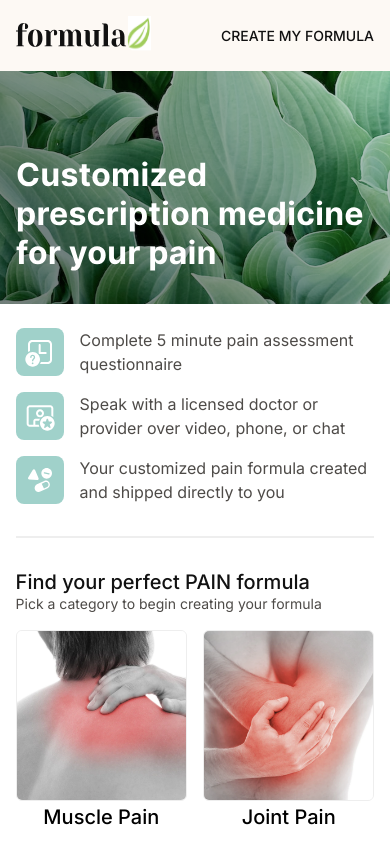
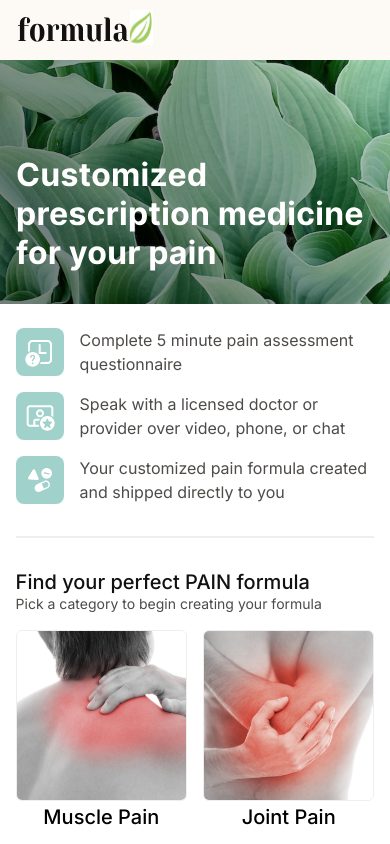
Before and after one commit to shahid37/formula-nextjs, a Next.js app: page /home in a window 390 px wide. Shown: the top 844 px of the page. Built offline with nearby package versions, Linux system fonts and the light colour scheme.

Commit message:
Did some fixings

```diff
--- a/components/Navbar/Navbar.tsx
+++ b/components/Navbar/Navbar.tsx
@@ -1,39 +1,55 @@
 import classNames from "classnames";
 import React, { FC } from "react";
 import Image from "next/image";
-import { useRouter } from "next/navigation";
-
+import { usePathname, useRouter } from "next/navigation";
 
 import Button from "../Button";
-
+import Link from "next/link";
 
 interface NavbarProps {
   showLink?: boolean;
   linkAction?: () => {} | void;
 }
 
+const Container = ({ children, className }: any) => (
+  <div
+    className={`max-w-[1512px] xs:w-[91%] md:w-[84%] mx-auto ${
+      className ?? ""
+    }`}
+  >
+    {children}
+  </div>
+);
+
 const Navbar: FC<NavbarProps> = ({ showLink, linkAction }: NavbarProps) => {
   const router = useRouter();
-  const commonClassNames =
-    "flex justify-between items-center bg-off-white py-4 xs:px-4 md:px-[120px]";
+  const pathname = usePathname();
 
-    const handleClick = ()=>{
-      router.push('/');
-    }
+  const handleClick = () => {
+    router.push("/");
+  };
   return (
-    <div className="w-full">
-      <nav className={classNames(commonClassNames)}>
+    <nav className="w-full h-[60px] flex justify-between items-center">
+      <Container className="w-full h-[100%] flex flex-row justify-between items-center">
+        <Image
+          onClick={handleClick}
+          src="/assets/icons/formul-icon.svg"
+          alt="logo"
+          height={36}
+          width={136}
+          className="cursor-pointer"
+        />
 
-        <Image onClick={handleClick} src="/assets/icons/formul-icon.svg" alt="logo" height={36} width={136} />
-        <div className="flex">
-          {showLink && (
-            <Button onClick={linkAction} type="link">
-              Create my formula
-            </Button>
-          )}
-        </div>
-      </nav>
-    </div>
+        {pathname === "/" && (
+          <Link
+            href="/questionnaries/home"
+            className="text-[#4E4B48] text-[14px] leading-[16.94px] uppercase tracking-[0.25px]"
+          >
+            Create my formula
+          </Link>
+        )}
+      </Container>
+    </nav>
   );
 };
 
--- a/pages/questionnaries/questionnaire.tsx
+++ b/pages/questionnaries/questionnaire.tsx
@@ -40,9 +40,14 @@ const QuestionnairePage: FC<QuestionnairePageProps> = ({
 }: QuestionnairePageProps) => {
   const router = useRouter();
   const [showChild, setShowChild] = useState(false);
-   const [questionnaireData, setQuestionnaireData] = usePersistentState("questionnaireData",{initialValue:{}});
+  const [questionnaireData, setQuestionnaireData] = usePersistentState(
+    "questionnaireData",
+    { initialValue: {} }
+  );
   const [currentQuestion, setCurrentQuestion] = usePersistentState(
-     "currentQuestion",0);
+    "currentQuestion",
+    0
+  );
   const [isCreateQuestion, setIsCreateQuestion] = usePersistentState(
     "isCreateQuestion",
     false
@@ -53,31 +58,27 @@ const QuestionnairePage: FC<QuestionnairePageProps> = ({
     useState(0);
   const [state, setState] = useState(0);
 
-
-  useEffect(()=>{
-    if(currentQuestion > 0){
-      setState(currentQuestion)
+  useEffect(() => {
+    if (currentQuestion > 0) {
+      setState(currentQuestion);
     }
-  },[currentQuestion])
-
+  }, [currentQuestion]);
 
   const handleSetInterval = () => {
-    const  _data = data;
+    const _data = data;
     var localStorageData = localStorage.getItem("questionData");
-    if(localStorageData){
+    if (localStorageData) {
       const localDataArray = JSON.parse(localStorageData);
       localDataArray[state].answers = _data[state].answers;
-    localStorage.setItem("questionData",JSON.stringify(localDataArray));
-    }else{
-    localStorage.setItem("questionData",JSON.stringify([..._data]));
+      localStorage.setItem("questionData", JSON.stringify(localDataArray));
+    } else {
+      localStorage.setItem("questionData", JSON.stringify([..._data]));
     }
     _data[state].loading = false;
     setData([..._data]);
     setState(state + 1);
     setCurrentQuestion(state + 1);
   };
-
-
 
   const handleContinue = async () => {
     if (state < 14) {
@@ -105,7 +106,7 @@ const QuestionnairePage: FC<QuestionnairePageProps> = ({
   );
 
   const checkDisableButton = () => {
-    console.log(data[state]?.answers,"data[state]?.answers")
+    console.log(data[state]?.answers, "data[state]?.answers");
     if (data[state]?.answers && Array.isArray(data[state]?.answers)) {
       if (data[state]?.answers.length === 0) {
         return true;
@@ -119,7 +120,6 @@ const QuestionnairePage: FC<QuestionnairePageProps> = ({
       return false;
     }
   };
-
 
   useEffect(() => {
     setShowChild(true);
@@ -185,7 +185,7 @@ const QuestionnairePage: FC<QuestionnairePageProps> = ({
       <FormulaProcessBar
         currentQuestionNumber={state + 1}
         totalQuestions={15}
-        className="fixed w-full top-0 left-0 right-0 pt-[64px] mt-[10px]"
+        className="fixed w-full top-0 left-0 right-0 pt-[51px] mt-[10px]"
       />
       <Container className="xs:pt-[47px] md:pt-[100px] xl:pt-[122px] xs:pb-[32px] md:pb-[100px] xl:pb-[140px] 2xl:pb-[198px]">
         <div className="xs:max-w-[358px] xs:mr-auto xs:ml-0 md:ml-auto md:max-w-[400px] lg:max-w-[500px] mx-auto flex flex-col xs:justify-start md:justify-center xs:items-start md:items-center">
```
Lines whose indentation alone changed are shown as unchanged.
